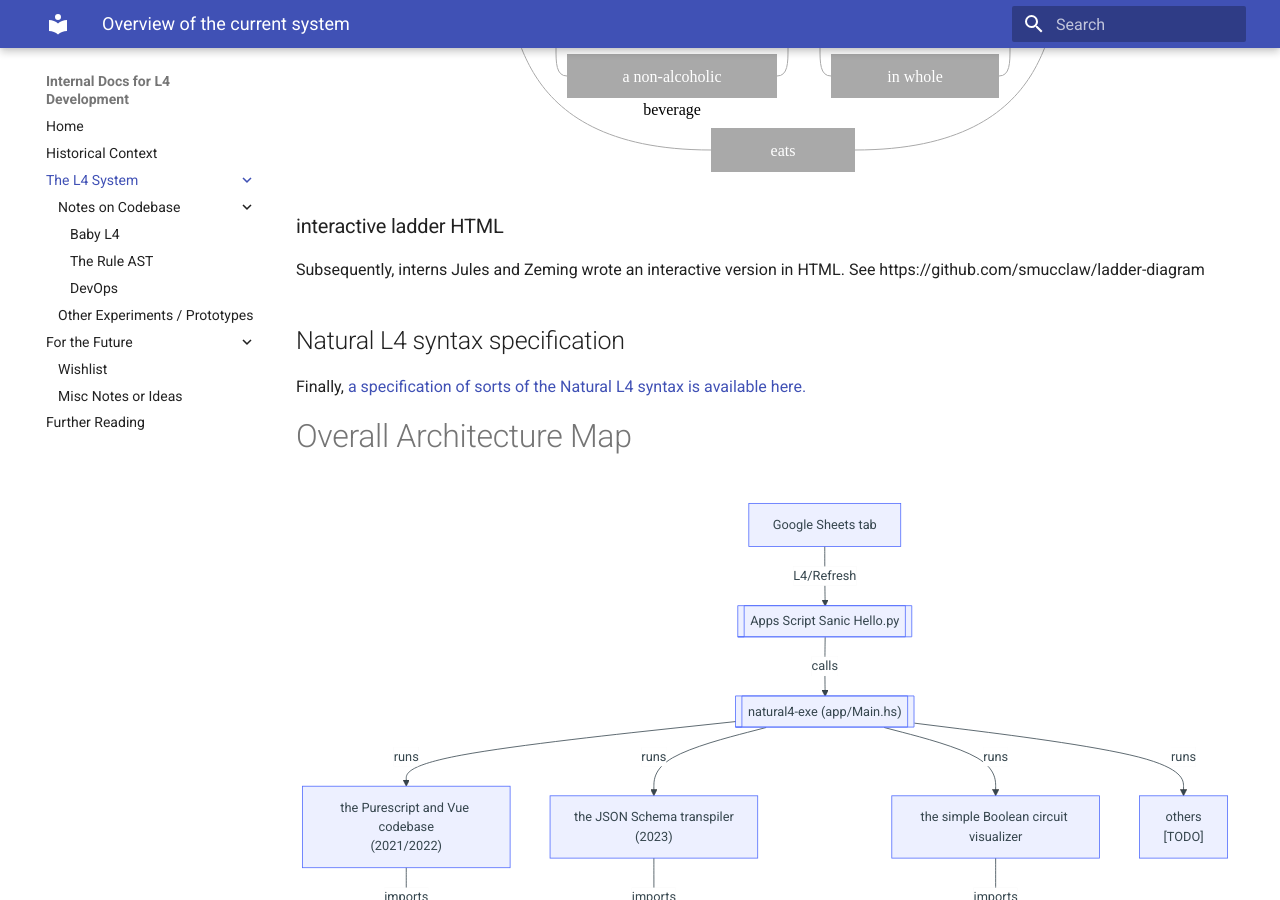
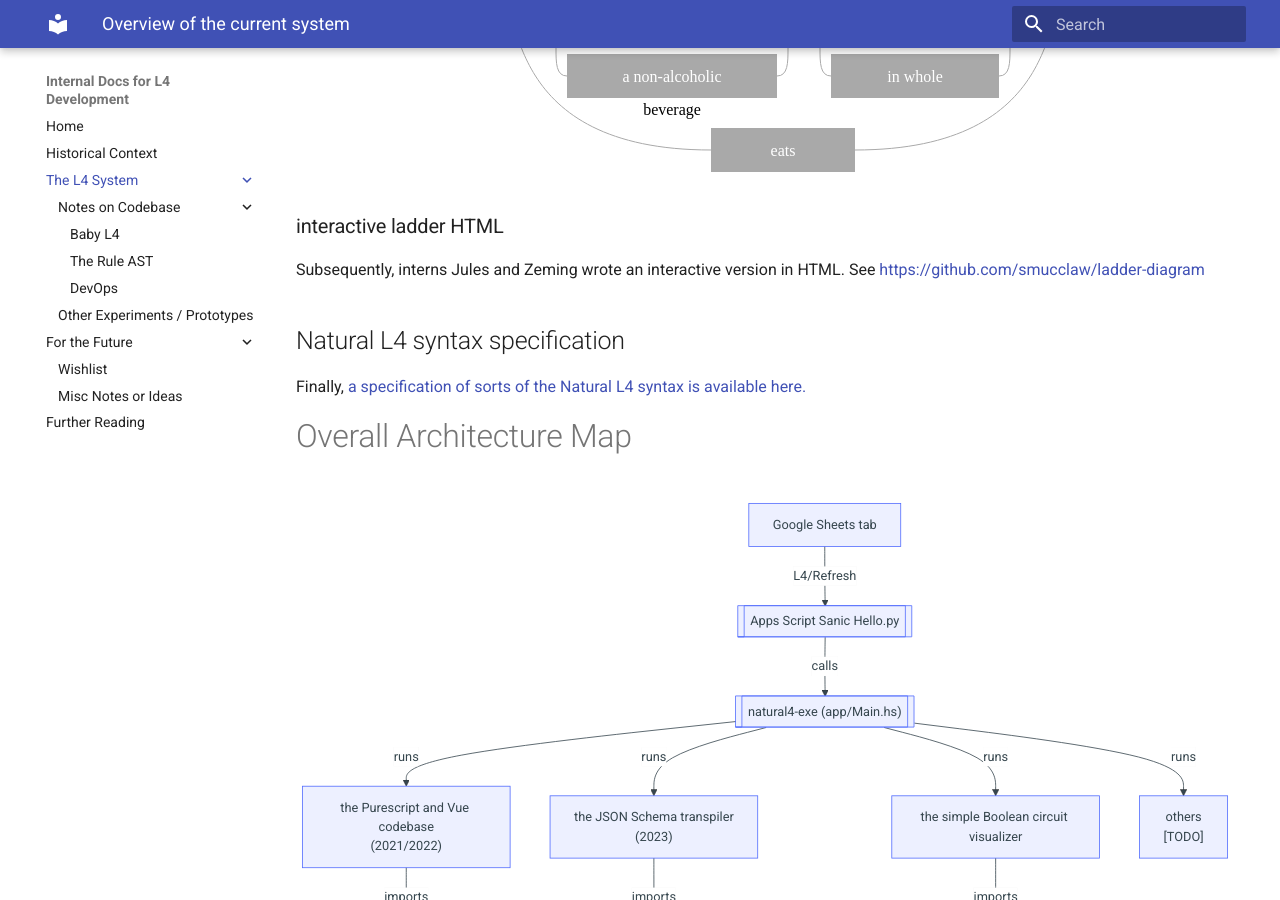
Before and after one commit to smucclaw/internal_docs, an MkDocs documentation site: the page built from docs/current_system/index.md, in a window 1280 px wide and 900 px high, scrolled down 5464 px. Built offline with MkDocs 1.6.1 and Material for MkDocs 9.7.7, drawn with Linux system fonts in a browser that asks for light colours.

````diff
--- a/docs/current_system/index.md
+++ b/docs/current_system/index.md
@@ -21,7 +21,6 @@ Starting from a Natural4 encoding of a set of legal rules, you can automatically
   * as a [Petri Net](./codebase/visualizations.md#petri-net-stuff)
 * *statically analyze* the state transition logic
   * using [Maude](./codebase/natural4.md#maude)
-
 
 ## Web form generation
 
@@ -175,14 +174,13 @@ The fuller versions contain text and look like this.
 
 ### interactive ladder HTML
 
-Subsequently, interns Jules and Zeming wrote an interactive version in HTML. See https://github.com/smucclaw/ladder-diagram
+Subsequently, interns Jules and Zeming wrote an interactive version in HTML. See <https://github.com/smucclaw/ladder-diagram>
 
 ## Natural L4 syntax specification
 
 Finally, [a specification of sorts of the Natural L4 syntax is available here.](https://l4-documentation.readthedocs.io/en/stable/docs/returning-specification.html)
 
 # Overall Architecture Map
-
 
 ```mermaid
 graph TB;
````
Also changed, not shown: docs/current_system/vis-aasvg-qualifies-full.svg, docs/current_system/vis-aasvg-qualifies-tiny.svg.
